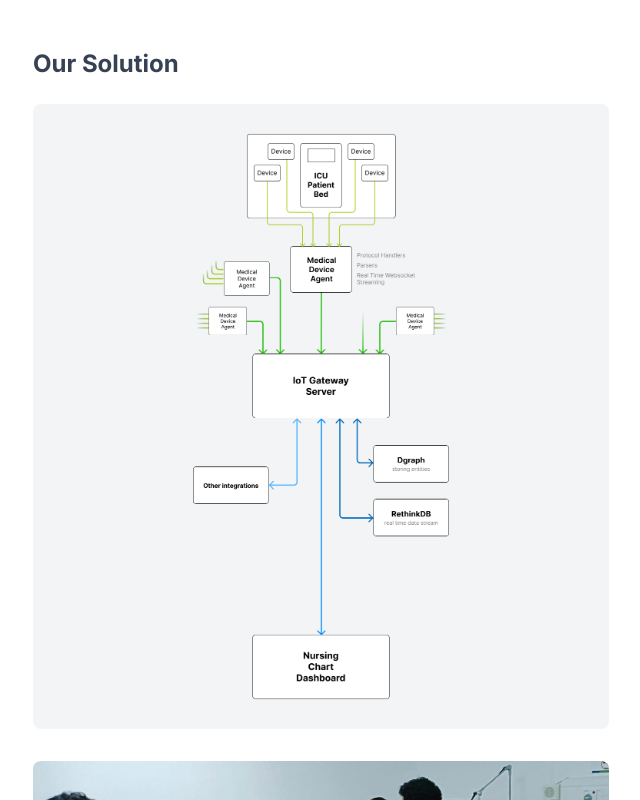
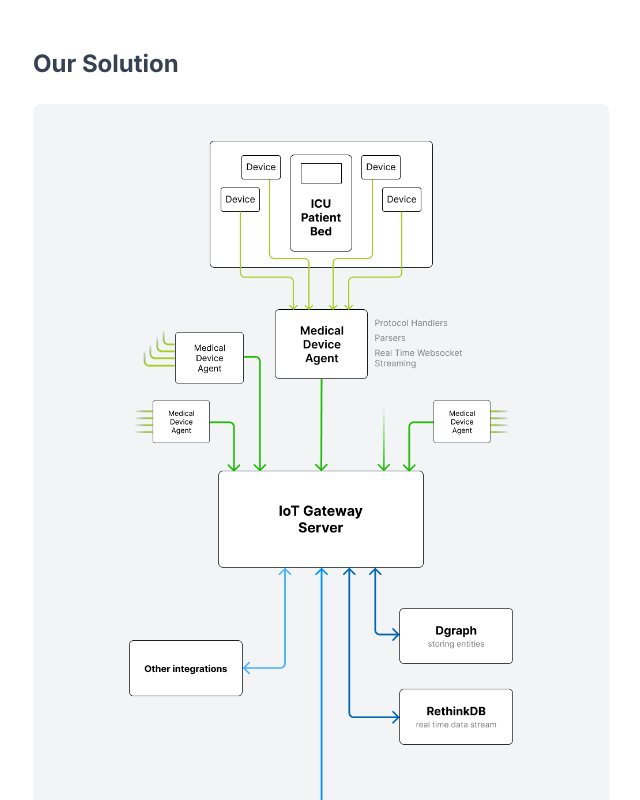
Before and after one commit to sidomatic11/portfolio-2025, a Next.js app: page /solve/ihh-poc in a window 1280 px wide. Shown: the part 900-1700 px from the top of the page, without its empty margins (319-959 px from the left). Built offline with nearby package versions, Linux system fonts and the light colour scheme.

Commit message:
bigger diagram

```diff
--- a/app/solve/ihh-poc/page.tsx
+++ b/app/solve/ihh-poc/page.tsx
@@ -73,7 +73,7 @@ export default function About() {
         <h2 className="max-w-xl mx-auto text-2xl font-bold mb-6">Our Solution</h2>
 
         <div className="max-w-xl mx-auto bg-gray-100 p-4 rounded-lg mb-8">
-          <img src="/diagram.png" alt="POC solution" className="max-w-64 mx-auto rounded-lg" />
+          <img src="/diagram.png" alt="POC solution" className="max-w-96 mx-auto rounded-lg" />
         </div>
 
         <div className="max-w-xl mx-auto mb-8">
```
